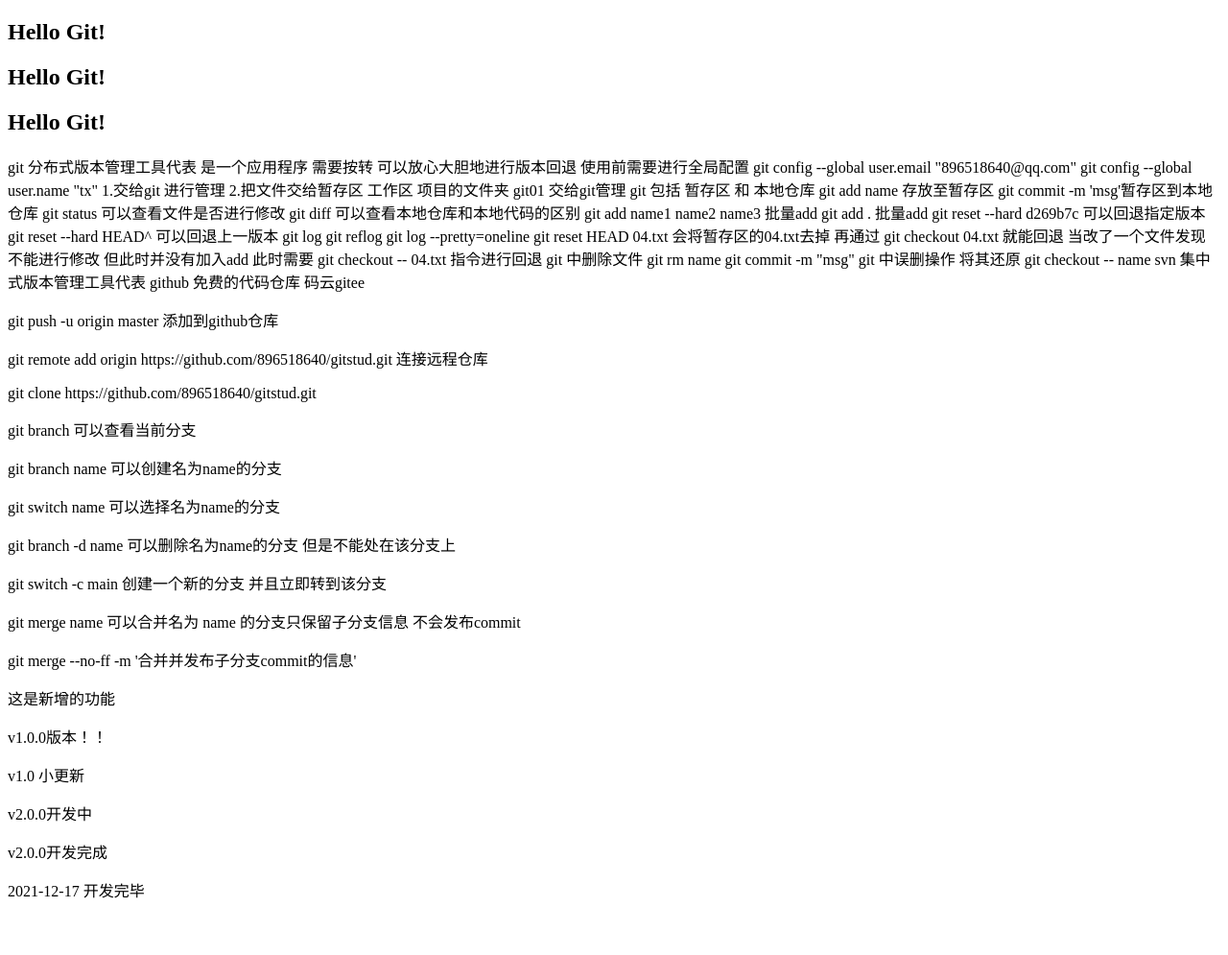
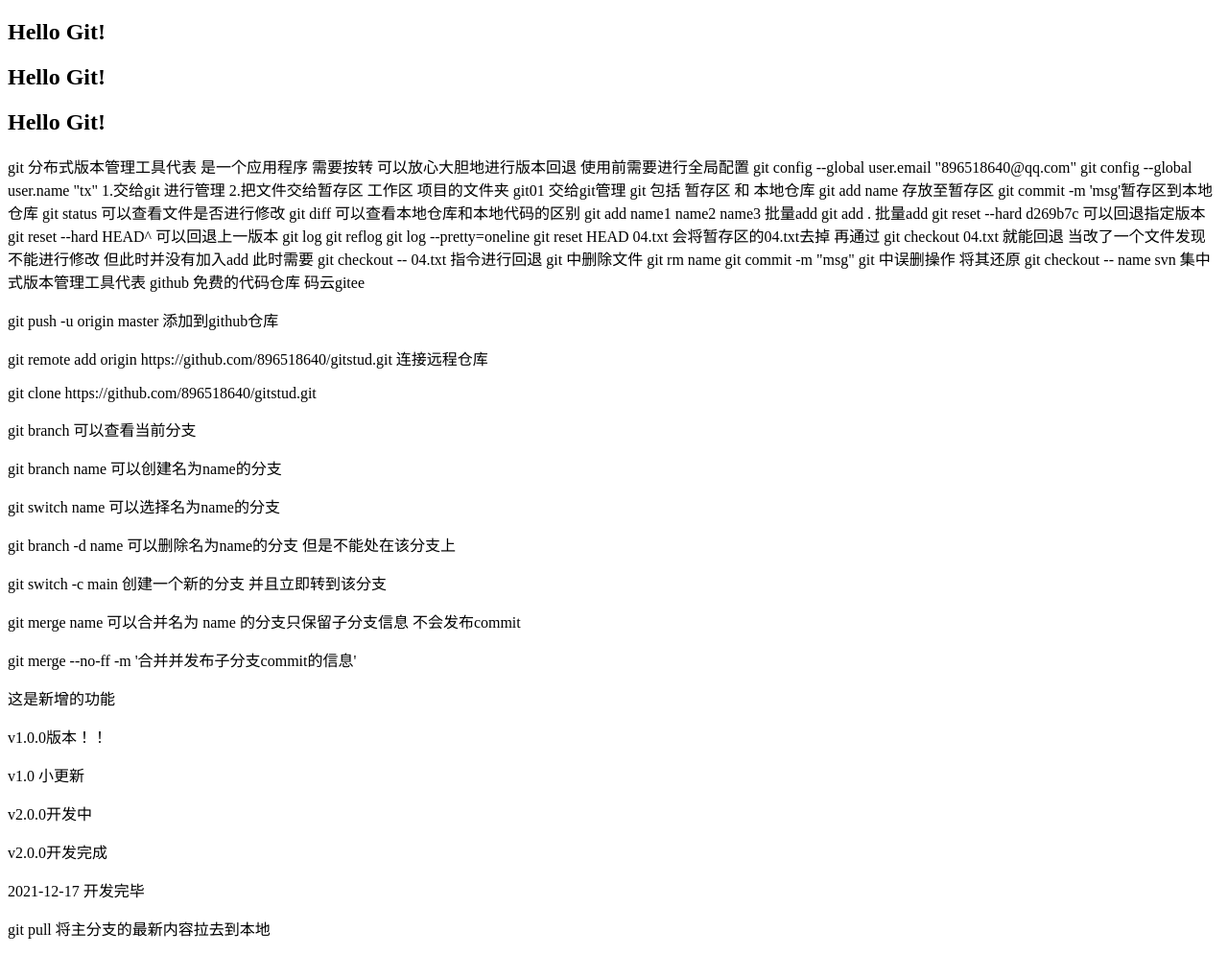
Before and after one commit to 896518640/gitstud, a plain HTML site: page index.html in a window 1280 px wide. Shown: the whole page at 96% size. Before the commit the page ends 955 px from the top, so only its background shows below. Drawn offline with Linux system fonts and the light colour scheme.

Commit message:
更新index.html

```diff
--- a/index.html
+++ b/index.html
@@ -84,6 +84,8 @@ svn  集中式版本管理工具代表
     <p>v2.0.0开发完成</p>
 
     <p>2021-12-17 开发完毕 </p>
+
+    <p>git pull 将主分支的最新内容拉去到本地</p>
  </body>
 </body>
 </html>
```
